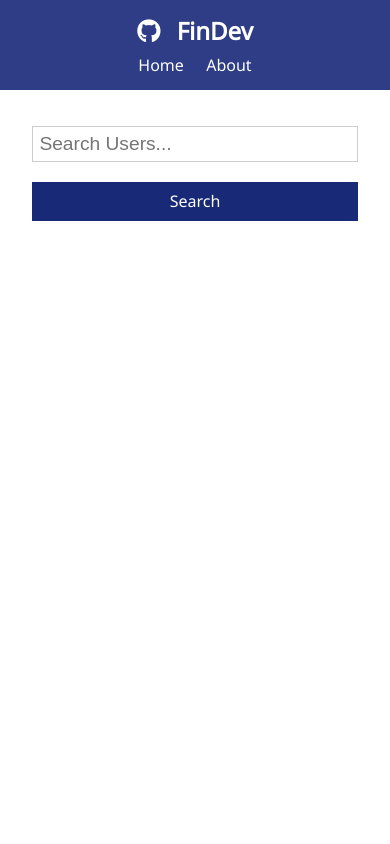
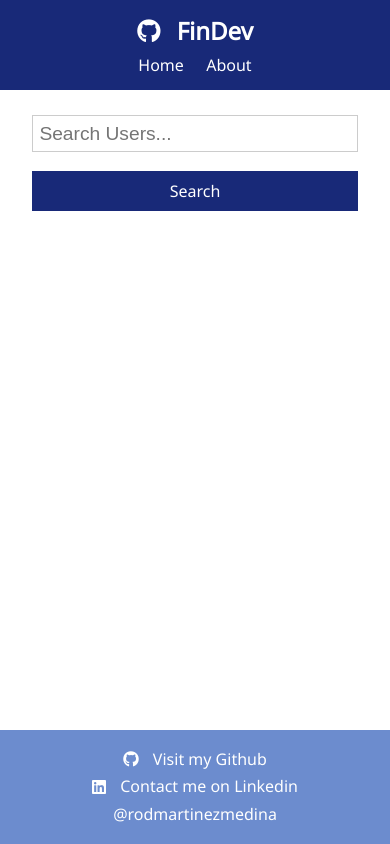
Before and after one commit to rodmartinezmedina/FinDev-app-refactor-Context-Hooks, a React (Create React App) app: page / in a window 390 px wide. Built offline with nearby package versions, Linux system fonts and the light colour scheme; the HTML template or start-up script is replaced by a standard one.

Commit message:
DEPLOY NOW.last styling done.

```diff
--- a/src/App.css
+++ b/src/App.css
@@ -51,6 +51,7 @@ i {
 .container {
   max-width: 1100px;
   margin: auto;
+  margin-top: 6rem;
   overflow: hidden;
   padding: 0 2rem;
 }
@@ -392,9 +393,11 @@ table th {
   justify-content: space-between;
   align-items: center;
   padding: 0.7rem 2rem;
+  position: fixed;
+  top: 0;
   z-index: 1;
   width: 100%;
-  opacity: 0.9;
+  opacity: 1;
   margin-bottom: 1rem;
 }
 
@@ -413,6 +416,39 @@ table th {
 }
 
 .navbar .welcome span {
+  margin-right: 0.6rem;
+}
+
+/* Footer */
+.footer {
+  display: flex;
+  justify-content: center;
+  align-items: center;
+  padding: 1rem 2rem 1rem 2rem;
+  bottom: 0;
+  position: fixed;
+  flex-shrink: 0;
+  z-index: 1;
+  width: 100%;
+  opacity: 0.96;
+  margin-top: 5rem;
+}
+
+.footer ul {
+  display: flex;
+}
+
+.footer a {
+  color: #fff;
+  padding: 0.45rem;
+  margin: 0 0.25rem;
+}
+
+.footer a:hover {
+  color: var(--light-color);
+}
+
+.footer .welcome span {
   margin-right: 0.6rem;
 }
 
@@ -458,10 +494,18 @@ table th {
   .navbar {
     display: block;
     text-align: center;
+    margin-bottom: 3rem;
   }
 
   .navbar ul {
     text-align: center;
     justify-content: center;
   }
+
+  .footer ul {
+    display: flex;
+    flex-direction: column;
+    text-align: center;
+    justify-content: center;
+  }
 }
--- a/src/App.js
+++ b/src/App.js
@@ -1,6 +1,7 @@
 import React from "react";
 import { BrowserRouter as Router, Switch, Route } from "react-router-dom";
 import Navbar from "./components/layout/Navbar";
+import Footer from "./components/layout/Footer";
 import Home from "./components/pages/Home";
 import User from "./components/users/User";
 import Alert from "./components/layout/Alert";
@@ -27,6 +28,7 @@ const App = () => {
                 <Route component={NotFound} />
               </Switch>
             </div>
+            <Footer className="footer" />
           </div>
         </Router>
       </AlertState>
--- /dev/null
+++ b/src/components/layout/Footer.js
@@ -0,0 +1,37 @@
+import React from "react";
+import PropTypes from "prop-types";
+import { Link } from "react-router-dom";
+
+const Footer = ({ iconGithub, iconLinkedin }) => {
+  return (
+    <div>
+      <nav className="footer bg-secondary">
+        <ul>
+          <li>
+            <a href="">
+              <i className={iconGithub} /> Visit my Github
+            </a>
+          </li>
+          <li>
+            <a href="">
+              <i className={iconLinkedin} /> Contact me on Linkedin
+            </a>
+          </li>
+          <li>@rodmartinezmedina</li>
+        </ul>
+      </nav>
+    </div>
+  );
+};
+
+Footer.defaultProps = {
+  iconGithub: "fab fa-github",
+  iconLinkedin: "fab fa-linkedin",
+};
+
+Footer.propTypes = {
+  iconGithub: PropTypes.string.isRequired,
+  iconLinkedin: PropTypes.string.isRequired,
+};
+
+export default Footer;
--- a/src/components/users/Search.js
+++ b/src/components/users/Search.js
@@ -27,7 +27,7 @@ const Search = () => {
 
   return (
     <div>
-      <form onSubmit={onSubmit} className="form">
+      <form onSubmit={onSubmit} className="form text-center">
         <input
           type="text"
           name="text"
```
